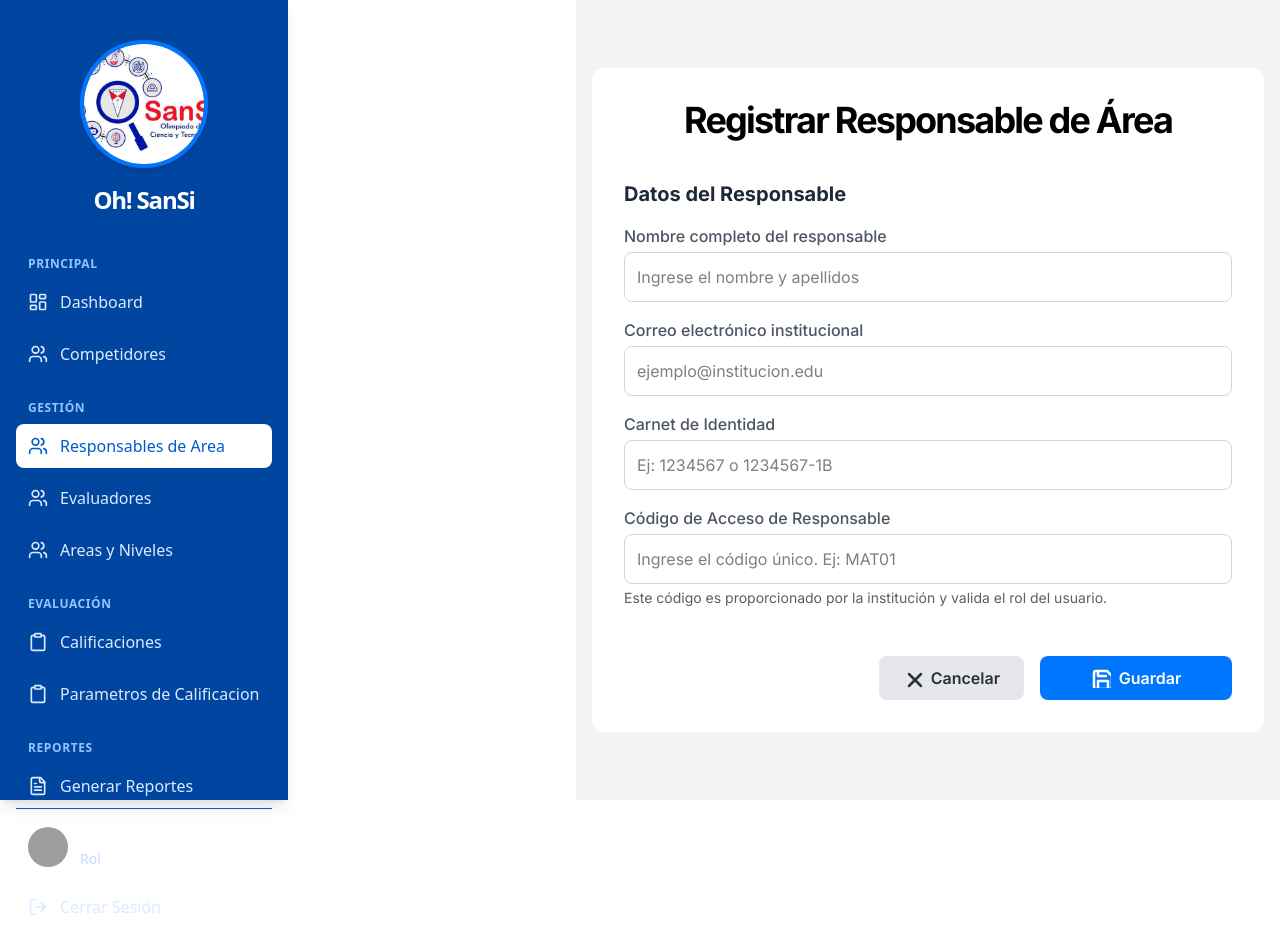
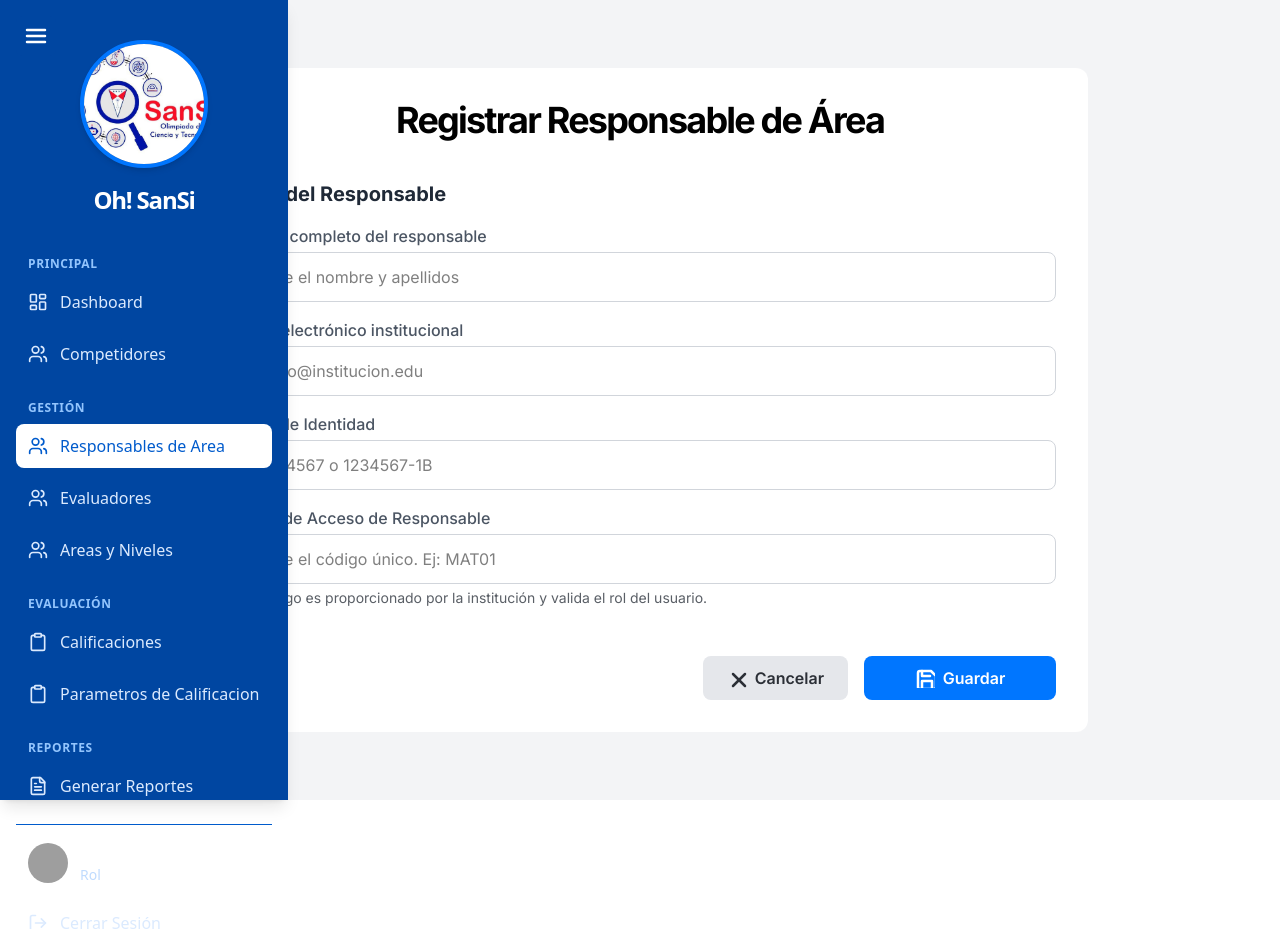
Before and after one commit to seedsagile/Project-OHSANSI-Frontend, a React (Vite) app: page /responsables in a window 1280 px wide. After the commit the page ends 800 px from the top, so only its background shows below. Built offline with nearby package versions, Linux system fonts and the light colour scheme; grey boxes are pictures that could not be loaded.

Commit message:
Resposive de mavbar

```diff
--- a/src/components/layout/RootLayout.tsx
+++ b/src/components/layout/RootLayout.tsx
@@ -10,32 +10,23 @@ const HamburgerIcon = () => (
     </svg>
 );
 
-
 export function RootLayout() {
     const [isSidebarOpen, setSidebarOpen] = useState(false);
 
     return (
-        <div className="relative min-h-screen lg:flex">
-            <Sidebar isOpen={isSidebarOpen} onClose={() => setSidebarOpen(false)} />
+        <div className="relative min-h-screen">
+            <Sidebar isOpen={isSidebarOpen} setOpen={setSidebarOpen} />
 
-            <main className="flex-1 overflow-y-auto lg:ml-72">
+            <main className="flex-1 overflow-y-auto">
                 <button
                     onClick={() => setSidebarOpen(true)}
-                    className="lg:hidden fixed top-4 left-4 z-40 p-2 bg-principal-700 text-blanco rounded-md hover:bg-principal-600"
+                    className="fixed top-4 left-4 z-40 p-2 bg-principal-700 text-blanco rounded-md hover:bg-principal-600"
                     aria-label="Abrir menú"
                 >
                     <HamburgerIcon />
                 </button>
                 <Outlet />
             </main>
-
-            {isSidebarOpen && (
-                <div
-                    className="lg:hidden fixed inset-0 bg-black/50 z-20"
-                    onClick={() => setSidebarOpen(false)}
-                    aria-hidden="true"
-                />
-            )}
         </div>
     );
 }
--- a/src/components/layout/Sidebar.tsx
+++ b/src/components/layout/Sidebar.tsx
@@ -1,7 +1,8 @@
-import { type ReactNode } from 'react';
-import { NavLink as RouterNavLink } from 'react-router-dom';
+import { type ReactNode, useEffect } from 'react';
+import { NavLink as RouterNavLink, useLocation } from 'react-router-dom';
 import { DashboardIcon, UsersIcon, ClipboardIcon, FileTextIcon, LogoutIcon } from '../icons';
 
+// El componente NavLink no cambia
 const NavLink = ({ to, icon, label, onClick }: { to: string; icon: ReactNode; label: string, onClick: () => void }) => {
     return (
         <RouterNavLink
@@ -21,22 +22,36 @@ const NavLink = ({ to, icon, label, onClick }: { to: string; icon: ReactNode; la
     );
 };
 
+
 interface SidebarProps {
     isOpen: boolean;
-    onClose: () => void;
+    setOpen: (isOpen: boolean) => void;
 }
 
-export function Sidebar({ isOpen, onClose }: SidebarProps) {
+export function Sidebar({ isOpen, setOpen }: SidebarProps) {
+    const location = useLocation();
+
+    // Cierra el sidebar cuando la ruta cambia
+    useEffect(() => {
+        setOpen(false);
+    }, [location.pathname, setOpen]);
+
     return (
+        <>
+            {/* Overlay para cerrar el menú al hacer clic fuera (reemplaza el anterior) */}
+            <div
+                className={`fixed inset-0 bg-black/50 z-20 transition-opacity lg:hidden ${isOpen ? 'opacity-100' : 'opacity-0 pointer-events-none'}`}
+                onClick={() => setOpen(false)}
+            />
+
             <aside
                 className={`
                     fixed top-0 left-0 w-72 h-screen bg-principal-700 text-blanco flex flex-col p-4 shadow-lg
                     transform transition-transform duration-300 ease-in-out z-30
-                lg:translate-x-0 lg:relative
+                    lg:translate-x-0
                     ${isOpen ? 'translate-x-0' : '-translate-x-full'}
                 `}
             >
-
                 <div className="flex items-center justify-between pt-6 pb-10">
                     <div className="flex flex-col items-center flex-grow">
                         <img
@@ -49,7 +64,7 @@ export function Sidebar({ isOpen, onClose }: SidebarProps) {
                         </span>
                     </div>
                     <button
-                    onClick={onClose}
+                        onClick={() => setOpen(false)}
                         className="lg:hidden absolute top-4 right-4 p-2 text-principal-200 hover:text-blanco"
                         aria-label="Cerrar menú"
                     >
@@ -60,25 +75,26 @@ export function Sidebar({ isOpen, onClose }: SidebarProps) {
                     </button>
                 </div>
 
-            <nav className="flex-grow flex flex-col gap-2">
+                {/* --- MODIFICACIÓN PRINCIPAL: Scroll responsivo --- */}
+                <nav className="flex-grow flex flex-col gap-2 overflow-y-auto lg:overflow-y-visible">
                     <p className="px-3 text-xs font-semibold text-principal-300 uppercase tracking-wider">Principal</p>
-                <NavLink to="/dashboard" icon={<DashboardIcon />} label="Dashboard" onClick={onClose} />
-                <NavLink to="/competidores" icon={<UsersIcon />} label="Competidores" onClick={onClose} />
+                    <NavLink to="/dashboard" icon={<DashboardIcon />} label="Dashboard" onClick={() => setOpen(false)} />
+                    <NavLink to="/competidores" icon={<UsersIcon />} label="Competidores" onClick={() => setOpen(false)} />
 
                     <p className="px-3 mt-4 text-xs font-semibold text-principal-300 uppercase tracking-wider">Gestión</p>
-                <NavLink to="/responsables" icon={<UsersIcon />} label="Responsables de Area" onClick={onClose} />
-                <NavLink to="/evaluadores" icon={<UsersIcon />} label="Evaluadores" onClick={onClose} />
-                <NavLink to="/areasNives" icon={<UsersIcon />} label="Areas y Niveles" onClick={onClose} />
+                    <NavLink to="/responsables" icon={<UsersIcon />} label="Responsables de Area" onClick={() => setOpen(false)} />
+                    <NavLink to="/evaluadores" icon={<UsersIcon />} label="Evaluadores" onClick={() => setOpen(false)} />
+                    <NavLink to="/areasNives" icon={<UsersIcon />} label="Areas y Niveles" onClick={() => setOpen(false)} />
 
                     <p className="px-3 mt-4 text-xs font-semibold text-principal-300 uppercase tracking-wider">Evaluación</p>
-                <NavLink to="/calificaciones" icon={<ClipboardIcon />} label="Calificaciones" onClick={onClose} />
-                <NavLink to="/parametrosCalificaciones" icon={<ClipboardIcon />} label="Parametros de Calificacion" onClick={onClose} />
+                    <NavLink to="/calificaciones" icon={<ClipboardIcon />} label="Calificaciones" onClick={() => setOpen(false)} />
+                    <NavLink to="/parametrosCalificaciones" icon={<ClipboardIcon />} label="Parametros de Calificacion" onClick={() => setOpen(false)} />
 
                     <p className="px-3 mt-4 text-xs font-semibold text-principal-300 uppercase tracking-wider">Reportes</p>
-                <NavLink to="/reportes" icon={<FileTextIcon />} label="Generar Reportes" onClick={onClose} />
+                    <NavLink to="/reportes" icon={<FileTextIcon />} label="Generar Reportes" onClick={() => setOpen(false)} />
                 </nav>
 
-            <div className="border-t border-principal-600 pt-4">
+                <div className="border-t border-principal-600 pt-4 mt-4">
                     <div className="flex items-center gap-3 px-3">
                         <img
                             src="https://i.pravatar.cc/40?u=willian"
@@ -96,5 +112,6 @@ export function Sidebar({ isOpen, onClose }: SidebarProps) {
                     </button>
                 </div>
             </aside>
+        </>
     );
 }
--- a/src/pages/App.tsx
+++ b/src/pages/App.tsx
@@ -10,8 +10,8 @@ import { PaginaAreas } from "../features/areas/routes/PaginaAreas";
 
 const Dashboard = () => (
     <div className="p-8">
-        <h1 className="text-4xl font-bold text-neutro-800">Dashboard</h1>
-        <p className="mt-2 text-neutro-600">Bienvenido al panel de administración de la Olimpiada Oh! SanSi.</p>
+        <h1 className="text-4xl font-bold text-neutro-800 justify-center text-center">Dashboard</h1>
+        <p className="mt-2 text-neutro-600 text-center">Bienvenido al panel de administración de la Olimpiada Oh! SanSi.</p>
     </div>
 );
 
```
Lines whose indentation alone changed are shown as unchanged.
